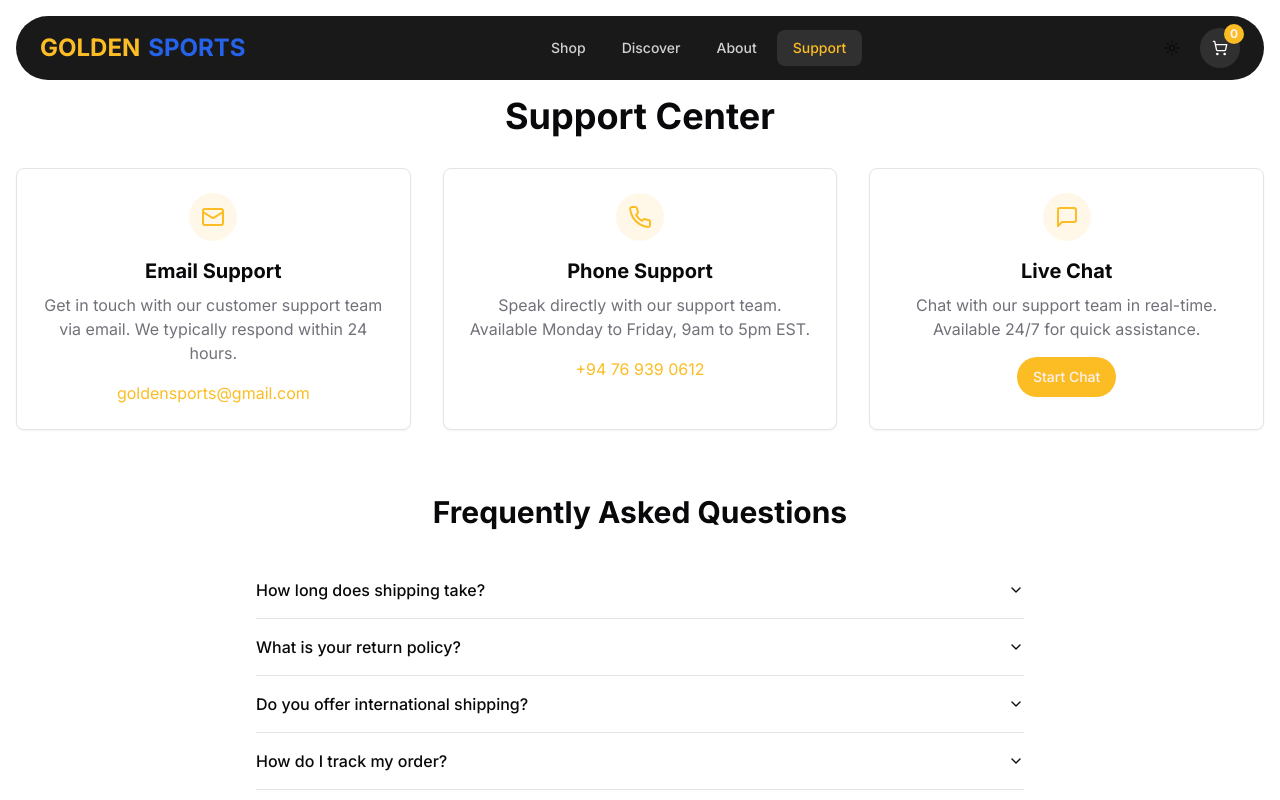
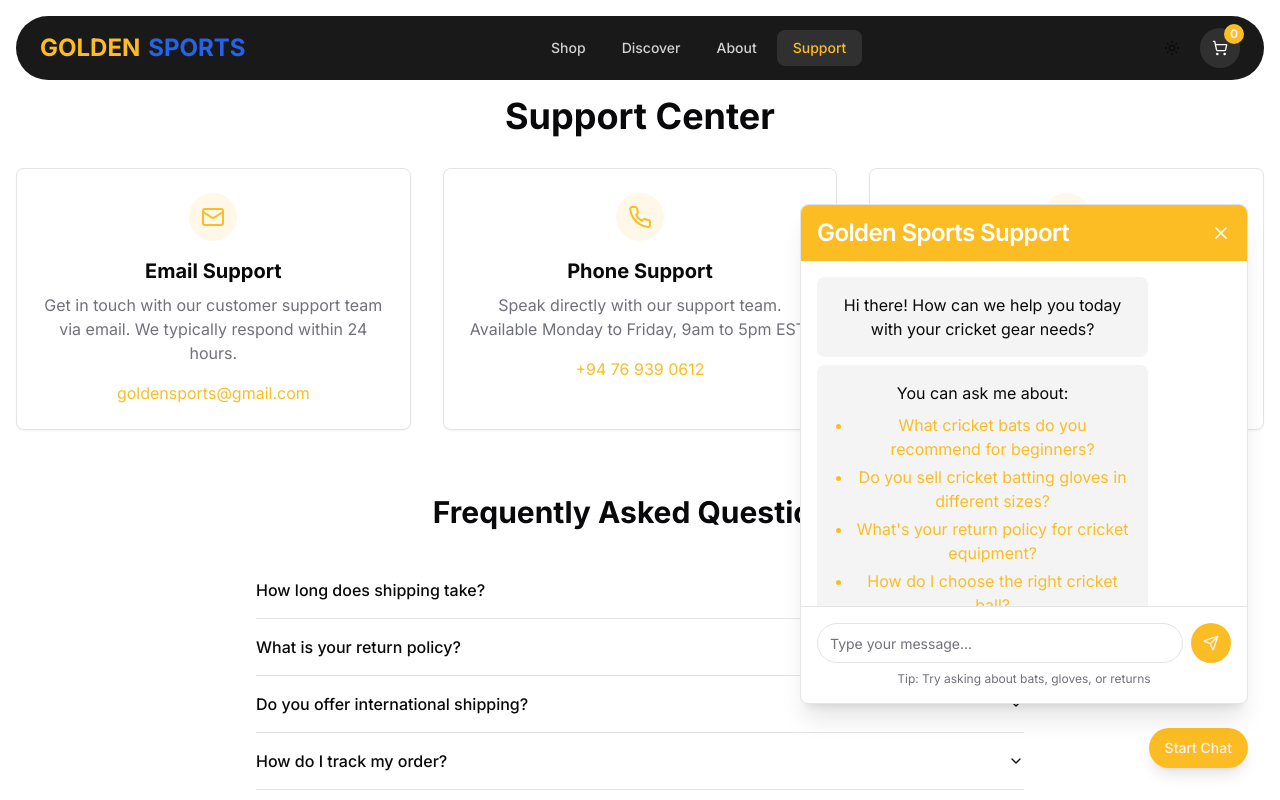
Before and after one commit to VimansaAbhayasekara/golden-sport, a Next.js app: page /support in a window 1280 px wide. Both pictures are taken after a click on the button "Start Chat". Shown: the top 800 px of the page. Built offline with nearby package versions, Linux system fonts and the light colour scheme.

Commit message:
live chat integrate

```diff
--- a/app/support/page.tsx
+++ b/app/support/page.tsx
@@ -6,6 +6,7 @@ import { Button } from "@/components/ui/button"
 import { Input } from "@/components/ui/input"
 import { Textarea } from "@/components/ui/textarea"
 import { Mail, Phone, MessageSquare } from "lucide-react"
+import { LiveChat } from "@/components/livechat"
 
 export default function SupportPage() {
   return (
@@ -57,7 +58,7 @@ export default function SupportPage() {
                 <p className="text-muted-foreground mb-4">
                   Chat with our support team in real-time. Available 24/7 for quick assistance.
                 </p>
-                <Button className="rounded-full">Start Chat</Button>
+                <LiveChat />
               </CardContent>
             </Card>
           </div>
--- /dev/null
+++ b/components/livechat.tsx
@@ -0,0 +1,215 @@
+"use client"
+
+import { useState } from "react"
+import { Button } from "@/components/ui/button"
+import { Card, CardContent, CardHeader, CardTitle } from "@/components/ui/card"
+import { Input } from "@/components/ui/input"
+import { X, Send } from "lucide-react"
+
+const FAQ = [
+  {
+    question: "What cricket bats do you recommend for beginners?",
+    answer: "We recommend our GS-100 Beginner Cricket Bat for new players. It's lightweight (2.7 lbs), has a large sweet spot, and comes with a 6-month warranty. Priced at just $89.99, it's perfect for developing proper technique."
+  },
+  {
+    question: "Do you sell cricket batting gloves in different sizes?",
+    answer: "Yes! We carry batting gloves in sizes from Youth Small to Adult XXL. Our premium GS-Pro gloves feature reinforced palms, breathable mesh, and come in 3 color options. Sizing charts are available on each product page."
+  },
+  {
+    question: "What's your return policy for cricket equipment?",
+    answer: "We offer 30-day returns on unused cricket gear with original packaging. Bats must be returned unmarked. For hygiene reasons, gloves and protective gear can only be returned if tags are intact. Shipping costs are non-refundable."
+  },
+  {
+    question: "How do I choose the right cricket ball?",
+    answer: "For matches: Use our approved Grade A leather balls. For practice: Synthetic balls last longer. For beginners: Soft training balls are safest. We recommend the GS-Tournament ball for serious players - hand-stitched with a cork core for consistent performance."
+  },
+  {
+    question: "Do you offer team discounts for bulk orders?",
+    answer: "Absolutely! Orders over $1000 qualify for 15% off. Team packages include: 12 bats + 6 balls + kit bag for $1500 (normally $1760). Email teams@goldensports.com with your requirements for a custom quote."
+  }
+]
+
+export function LiveChat() {
+  const [isOpen, setIsOpen] = useState(false)
+  const [messages, setMessages] = useState<Array<{text: string, isUser: boolean, isSuggestion?: boolean}>>([])
+  const [inputValue, setInputValue] = useState("")
+  const [isTyping, setIsTyping] = useState(false)
+
+  const showSuggestedQuestions = () => {
+    setTimeout(() => {
+      setMessages(prev => [...prev, {
+        text: "Would you like to know about:",
+        isUser: false
+      }])
+
+      FAQ.forEach((item, i) => {
+        setTimeout(() => {
+          setMessages(prev => [...prev, {
+            text: item.question,
+            isUser: false,
+            isSuggestion: true
+          }])
+        }, (i + 1) * 200)
+      })
+    }, 1000)
+  }
+
+  const handleSendMessage = () => {
+    if (!inputValue.trim()) return
+
+    // Add user message
+    setMessages(prev => [...prev, { text: inputValue, isUser: true }])
+    setInputValue("")
+    setIsTyping(true)
+
+    // Simulate bot response after delay
+    setTimeout(() => {
+      const matchedQuestion = FAQ.find(q =>
+        inputValue.toLowerCase().includes(q.question.toLowerCase().split(" ")[0]))
+
+      if (matchedQuestion) {
+        setMessages(prev => [...prev, { text: matchedQuestion.answer, isUser: false }])
+      } else {
+        setMessages(prev => [...prev, {
+          text: "Please wait while our support team responds to your question.",
+          isUser: false
+        }])
+      }
+
+      setIsTyping(false)
+      showSuggestedQuestions()
+    }, 1500)
+  }
+
+  const handleQuickQuestion = (question: string) => {
+    setMessages(prev => [...prev, { text: question, isUser: true }])
+    setIsTyping(true)
+
+    setTimeout(() => {
+      const answer = FAQ.find(q => q.question === question)?.answer ||
+        "I couldn't find an answer to that. Please contact support@goldensports.com for assistance."
+      setMessages(prev => [...prev, { text: answer, isUser: false }])
+      setIsTyping(false)
+      showSuggestedQuestions()
+    }, 1000)
+  }
+
+  return (
+    <>
+      {/* Chat Toggle Button */}
+      <Button
+        onClick={() => setIsOpen(true)}
+        className="rounded-full fixed bottom-8 right-8 z-50 shadow-lg"
+      >
+        Start Chat
+      </Button>
+
+      {/* Chat Box */}
+      {isOpen && (
+        <Card className="fixed bottom-24 right-8 w-full max-w-md h-[500px] flex flex-col z-50 shadow-xl">
+          <CardHeader className="bg-primary p-4 rounded-t-lg">
+            <div className="flex justify-between items-center">
+              <CardTitle className="text-white">Golden Sports Support</CardTitle>
+              <button onClick={() => setIsOpen(false)} className="text-white hover:text-gray-200">
+                <X className="h-5 w-5" />
+              </button>
+            </div>
+          </CardHeader>
+
+          <CardContent className="flex-1 p-4 overflow-y-auto space-y-4">
+            {/* Welcome Message */}
+            {messages.length === 0 && (
+              <div className="space-y-2">
+                <div className="bg-muted p-4 rounded-lg max-w-[80%]">
+                  <p>Hi there! How can we help you today with your cricket gear needs?</p>
+                </div>
+                <div className="bg-muted p-4 rounded-lg max-w-[80%]">
+                  <p>You can ask me about:</p>
+                  <ul className="list-disc pl-5 mt-2 space-y-1">
+                    {FAQ.map((item, i) => (
+                      <li
+                        key={i}
+                        className="text-primary hover:underline cursor-pointer"
+                        onClick={() => handleQuickQuestion(item.question)}
+                      >
+                        {item.question}
+                      </li>
+                    ))}
+                  </ul>
+                </div>
+              </div>
+            )}
+
+            {/* Chat Messages */}
+            {messages.map((msg, i) => (
+              <div
+                key={i}
+                className={`flex ${msg.isUser ? "justify-end" : "justify-start"}`}
+              >
+                <div
+                  className={`p-4 rounded-lg max-w-[80%] ${
+                    msg.isUser
+                      ? "bg-primary text-primary-foreground"
+                      : msg.isSuggestion
+                        ? "bg-muted/50 border border-primary/20 cursor-pointer hover:bg-muted/80"
+                        : "bg-muted"
+                  }`}
+                  onClick={() => msg.isSuggestion && handleQuickQuestion(msg.text)}
+                >
+                  {msg.text}
+                  {isTyping && !msg.isUser && !msg.isSuggestion && i === messages.length - 1 && (
+                    <span className="typing-dots">
+                      <span>.</span><span>.</span><span>.</span>
+                    </span>
+                  )}
+                </div>
+              </div>
+            ))}
+          </CardContent>
+
+          {/* Input Area */}
+          <div className="p-4 border-t">
+            <div className="flex gap-2">
+              <Input
+                value={inputValue}
+                onChange={(e) => setInputValue(e.target.value)}
+                placeholder="Type your message..."
+                onKeyPress={(e) => e.key === "Enter" && handleSendMessage()}
+                className="flex-1 rounded-full"
+                disabled={isTyping}
+              />
+              <Button
+                onClick={handleSendMessage}
+                className="rounded-full aspect-square p-2"
+                disabled={isTyping}
+              >
+                <Send className="h-5 w-5" />
+              </Button>
+            </div>
+            <div className="mt-2 text-xs text-muted-foreground">
+              Tip: Try asking about bats, gloves, or returns
+            </div>
+          </div>
+        </Card>
+      )}
+
+      <style jsx>{`
+        .typing-dots span {
+          animation: blink 1.4s infinite both;
+          opacity: 0;
+        }
+        .typing-dots span:nth-child(2) {
+          animation-delay: 0.2s;
+        }
+        .typing-dots span:nth-child(3) {
+          animation-delay: 0.4s;
+        }
+        @keyframes blink {
+          0% { opacity: 0; }
+          50% { opacity: 1; }
+          100% { opacity: 0; }
+        }
+      `}</style>
+    </>
+  )
+}
```
